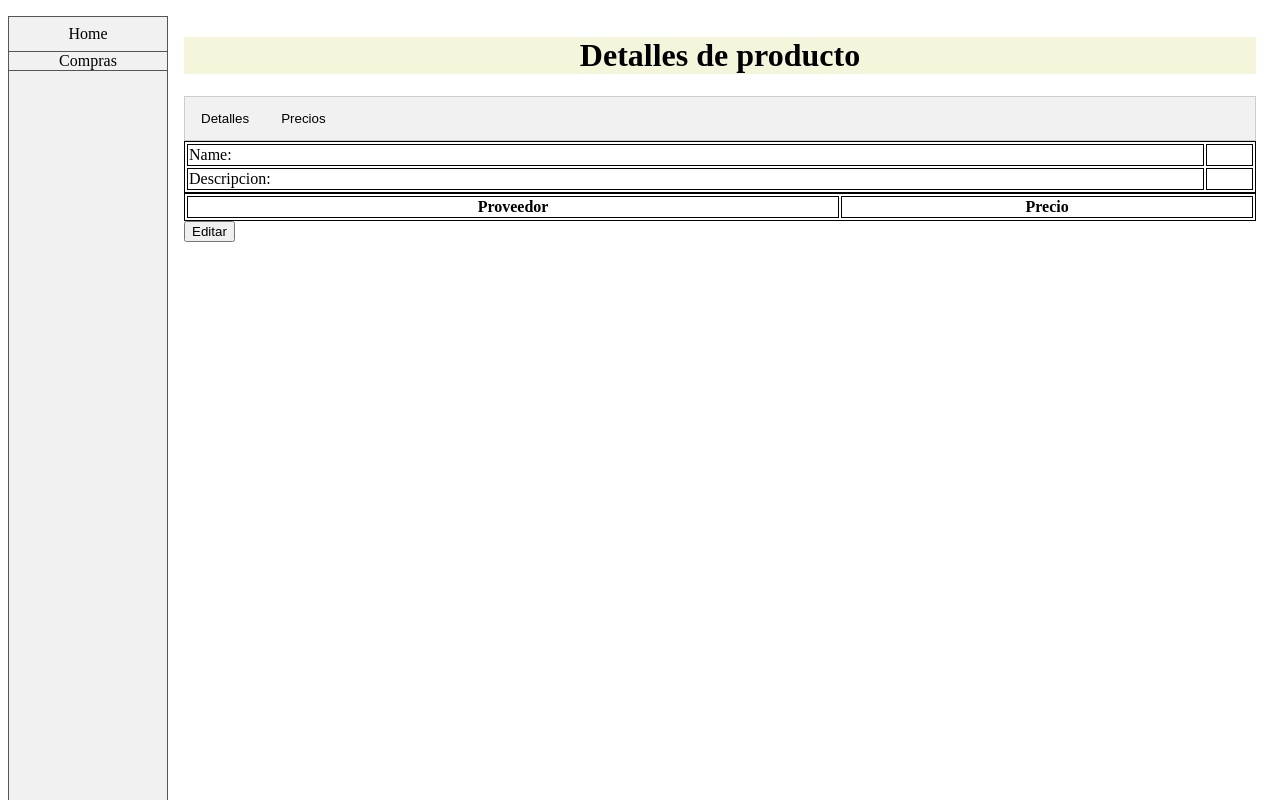
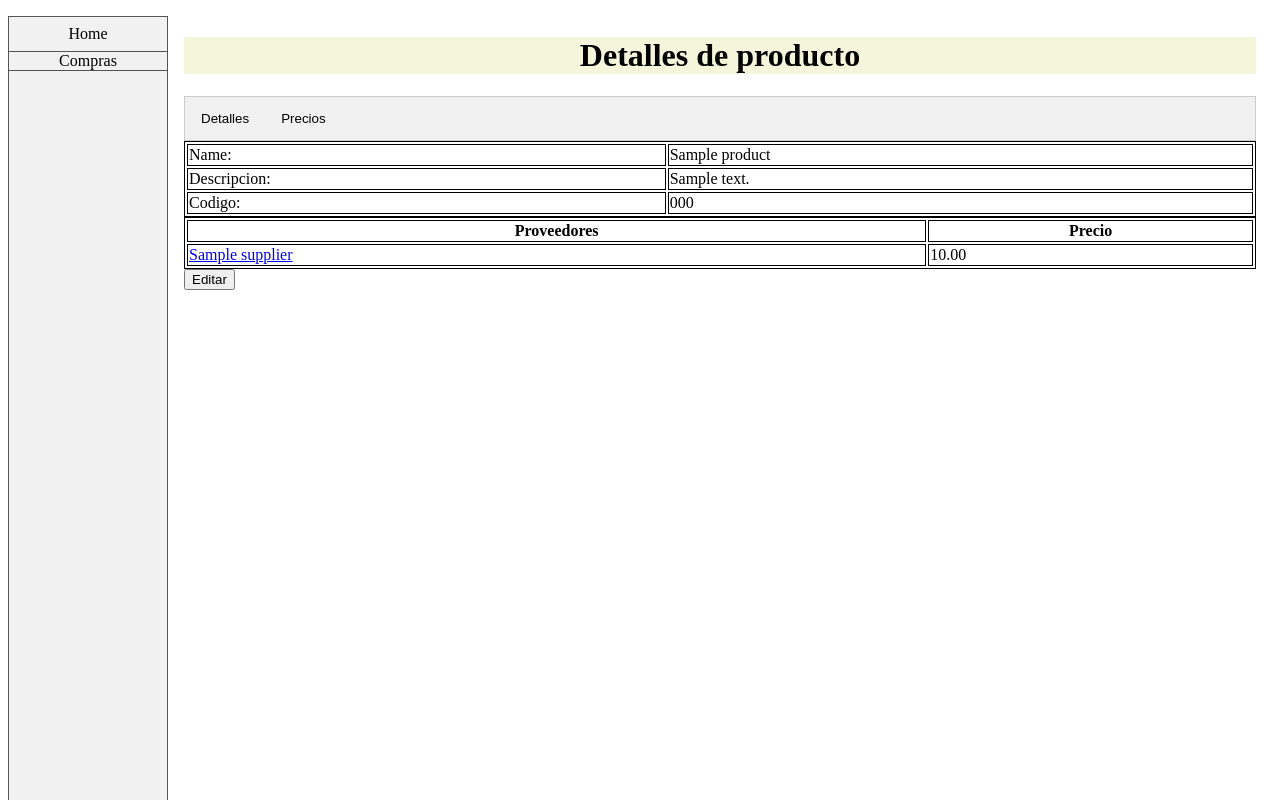
Before and after one commit to jllanosmiranda/erp, a Django app: page /procurement/products/1 in a window 1280 px wide. Run offline with Django 5.2, Linux system fonts and the light colour scheme; tables that the repository leaves empty hold one stand-in row (values such as "Sample post"); lists and menus that the app fills with data are empty.

Commit message:
product creating updated

```diff
--- a/ERPDjangoProject/procurement/templates/procurement/products/productDetails.html
+++ b/ERPDjangoProject/procurement/templates/procurement/products/productDetails.html
@@ -16,12 +16,16 @@
         <td>Descripcion: </td>
         <td>{{ product.product_description}}</td>
     </tr>
+    <tr>
+        <td>Codigo: </td>
+        <td>{{ product.code}}</td>
+    </tr>
 </table>
 
     <table>
     <thead>
     <tr>
-        <th>Proveedor</th>
+        <th>Proveedores</th>
         <th>Precio</th>
     </tr>
     </thead>
--- a/ERPDjangoProject/procurement/templates/procurement/products/productNew.html
+++ b/ERPDjangoProject/procurement/templates/procurement/products/productNew.html
@@ -3,10 +3,6 @@
 <form method="post">
   {% csrf_token %}
   {{ form.as_p }}
-    {{ formset.management_form }}
-    {% for form in formset %}
-        {{ form.as_p }}
-    {% endfor %}
   <button type="submit">Agregar</button>
 </form>
 {% endblock %}
--- a/ERPDjangoProject/procurement/templates/procurement/products/products.html
+++ b/ERPDjangoProject/procurement/templates/procurement/products/products.html
@@ -28,7 +28,7 @@
         <tr>
             <td>{{ product.product_name }}</td>
             <td>{{ product.code }}</td>
-            <td>{{ product.description }}</td>
+            <td>{{ product.product_description }}</td>
             <td><a href="{% url 'product_details' product_id=product.id %}">Detalles</a></td>
             <td><a href="{% url 'product_update' product_id=product.id %}">Editar</a></td>
         </tr>
--- a/ERPDjangoProject/procurement/views.py
+++ b/ERPDjangoProject/procurement/views.py
@@ -27,14 +27,6 @@
     return render(request, 'procurement/suppliers/suppliers.html', context=context)
 
 def products(request):
-    if request.method == 'POST':
-        productForm = ProductForm(request.POST)
-        if productForm.is_valid():
-            productForm.save()
-            return redirect('products')
-
-    else:
-        productForm = ProductForm()
 
     products_list = Product.objects.all()
     product_filter = ProductFilter(request.GET,
@@ -51,7 +43,6 @@
         objects = paginator.page(paginator.num_pages)
 
     context = {'products': objects,
-               'form': productForm,
                'filter': product_filter}
 
     return render(request, 'procurement/products/products.html', context=context)
@@ -59,28 +50,26 @@
 def new_product(request):
     if request.method == 'POST':
         product_form = ProductForm(request.POST)
-        formset = SupplierProductPriceSet(request.POST)
-        if product_form.is_valid() and formset.is_valid():
-            product = product_form.save()
-            formset.product_instance = product
-            formset.save()
+        if product_form.is_valid():
+            product_form.save()
 
             return redirect('products')
     else:
         product_form = ProductForm()
         formset = SupplierProductPriceSet(queryset=SupplierProduct.objects.none())
 
-    context = {'form': product_form,
-               'formset': formset}
+    context = {'form': product_form}
 
     return render(request, 'procurement/products/productNew.html', context=context)
 
 def product_details(request, product_id):
     product = Product.objects.get(id=product_id)
-    context = {'products': product}
+    logging.info(product)
+    context = {'product': product}
     return render(request, 'procurement/products/productDetails.html', context=context)
 
 def update_product(request, product_id):
+    print("update product id", product_id, flush=True)
     product = Product.objects.get(id=product_id)
 
     if request.method == 'POST':
```
